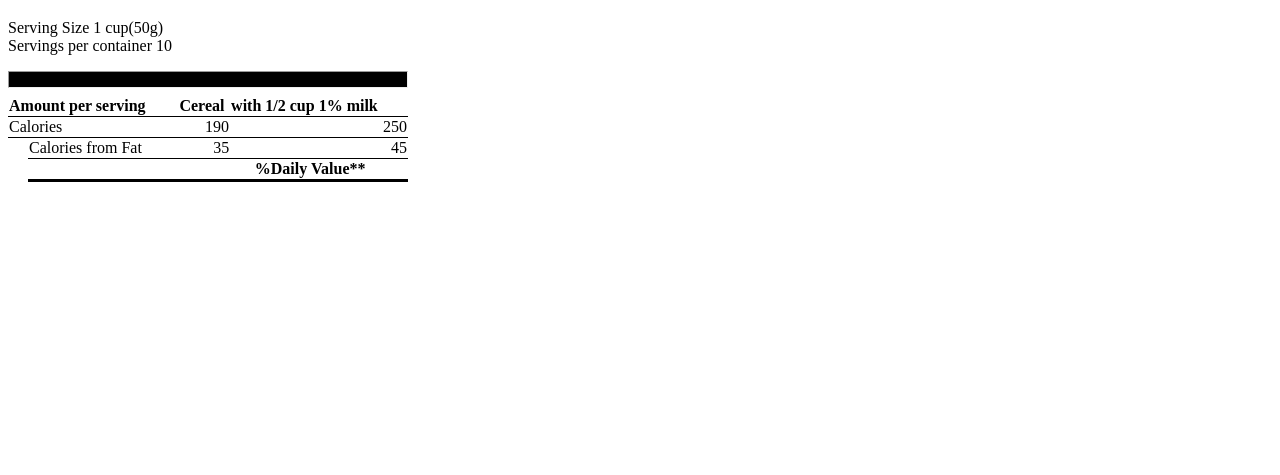
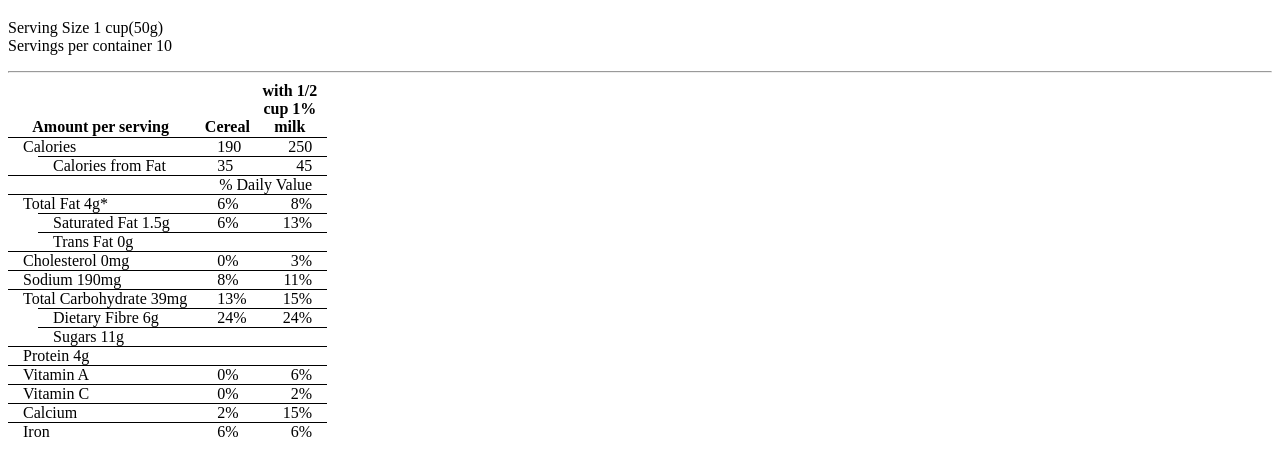
Before and after one commit to timtheone/FSWD40-CSSDAY03-INTERMEDIATE, a plain HTML site: page index.html in a window 1280 px wide. Shown: the part 61-536 px from the top of the page. Drawn offline with Linux system fonts and the light colour scheme.

Commit message:
Added Nutrition Table

```diff
--- a/index.html
+++ b/index.html
@@ -13,28 +13,93 @@
     <hr>
     <table>
       <tr>
-        <th>Amount per serving</th>
+        <th colspan="2">Amount per serving</th>
         <th>Cereal</th>
-        <th>with 1/2 cup 1% milk</th>
+        <th>with 1/2<br> cup 1%<br> milk</th>
       </tr>
       <tr>
-        <td>Calories</td>
+        <td colspan="2">Calories</td>
         <td>190</td>
         <td>250</td>
       </tr>
-      </table>
-      <table class="table2">
       <tr>
-        <td>Calories from Fat</td>
+        <td class="indent"></td>
+        <td class="indented">Calories from Fat</td>
         <td>35</td>
         <td>45</td>
       </tr>
       <tr>
-        <th></th>
-        <th colspan="2">%Daily Value**</th>
+        <td colspan="4">% Daily Value</td>
       </tr>
+      <tr>
+        <td colspan="2">Total Fat 4g*</td>
+        <td>6%</td>
+        <td>8%</td>
+      </tr>
+      <tr>
+        <td class="indent"></td>
+        <td class="indented">Saturated Fat 1.5g</td>
+        <td>6%</td>
+        <td>13%</td>
+      </tr>
+      <tr>
+        <td class="indent"></td>
+        <td class="indented">Trans Fat 0g</td>
+        <td></td>
+        <td></td>
+      </tr>
+      <tr>
+        <td colspan="2">Cholesterol 0mg</td>
+        <td>0%</td>
+        <td>3%</td>
+      </tr>
+      <tr>
+        <td colspan="2">Sodium 190mg</td>
+        <td>8%</td>
+        <td>11%</td>
+      </tr>
+      <tr>
+        <td colspan="2">Total Carbohydrate 39mg</td>
+        <td>13%</td>
+        <td>15%</td>
+      </tr>
+      <tr>
+        <td class="indent"></td>
+        <td class="indented">Dietary Fibre 6g</td>
+        <td>24%</td>
+        <td>24%</td>
+      </tr>
+      <tr>
+        <td class="indent"></td>
+        <td class="indented">Sugars 11g</td>
+        <td></td>
+        <td></td>
+      </tr>
+      <tr>
+        <td colspan="4" style="text-align:left">Protein 4g</td>
+      </tr>
+      <tr>
+        <td colspan="2">Vitamin A</td>
+        <td>0%</td>
+        <td>6%</td>
+      </tr>
+      <tr>
+        <td colspan="2">Vitamin C</td>
+        <td>0%</td>
+        <td>2%</td>
+      </tr>
+      <tr>
+        <td colspan="2">Calcium</td>
+        <td>2%</td>
+        <td>15%</td>
+      </tr>
+      <tr>
+        <td colspan="2">Iron</td>
+        <td>6%</td>
+        <td>6%</td>
+      </tr>
+    </table>
 
-    </table>
 
 
   </div>
--- a/style.css
+++ b/style.css
@@ -1,47 +1,23 @@
-.wrapper {
-  width: 400px;
+table {
+  border-collapse: collapse;
+  border: 0px;
 }
 
-table, th, td {
-  border-bottom: 1px solid black;
+.indent {
+  width: 0px;
+  border: 0px;
 }
 
-table {
-    border-collapse: collapse;
-    width: 100%;
+td {
+  border-top: 1px solid black;
+  padding: 0px 15px;
 }
 
-th, td {
-  text-align: left;
+th {
+  padding-right: 10px;
+  vertical-align: bottom;
 }
 
-td:last-child, td:nth-child(2) {
+td:last-child {
   text-align: right;
 }
-
-th:nth-child(2) {
-  text-align: center;
-}
-
-
-
-hr {
-  height: 15px;
-  background-color: black;
-}
-
-.border2 {
-  border-bottom: 3px solid black;
-}
-
-.table2 {
-  margin-left: 20px;
-  width: 380px;
-  text-align: left;
-  border-bottom: 3px solid black;
-}
-
-.table2 td:nth-child(2) {
-  text-align: left;
-  padding-right: 87px;
-}
```
Also changed, not shown: Inter.html (added).
